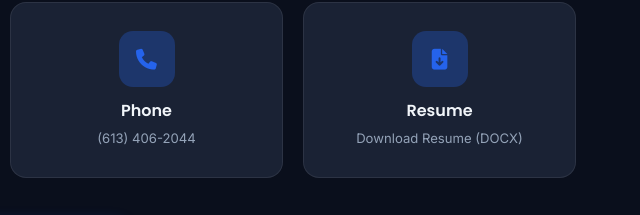
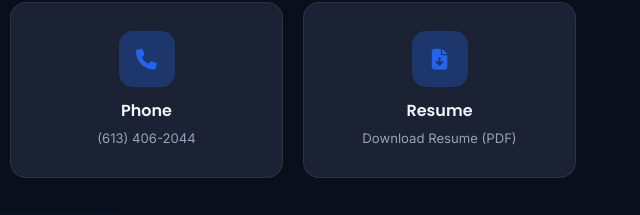
Before and after one commit to taqiirazaa/taqi-portfolio, a plain HTML site: page index.html in a window 1280 px wide. Shown: the part 7220-7435 px from the top of the page, 640-1280 px from the left. Drawn offline with Linux system fonts and the light colour scheme.

Commit message:
formatted resume download button

```diff
--- a/index.html
+++ b/index.html
@@ -821,7 +821,7 @@
                 <a href="Taqi's Resume 2025.pdf" download class="contact-card" data-aos="fade-up" data-aos-delay="300">
                     <div class="contact-icon"><i class="fas fa-file-download"></i></div>
                     <h3>Resume</h3>
-                    <p>Download Resume (DOCX)</p>
+                    <p>Download Resume (PDF)</p>
                 </a>
             </div>
             <div class="contact-cta">
```
